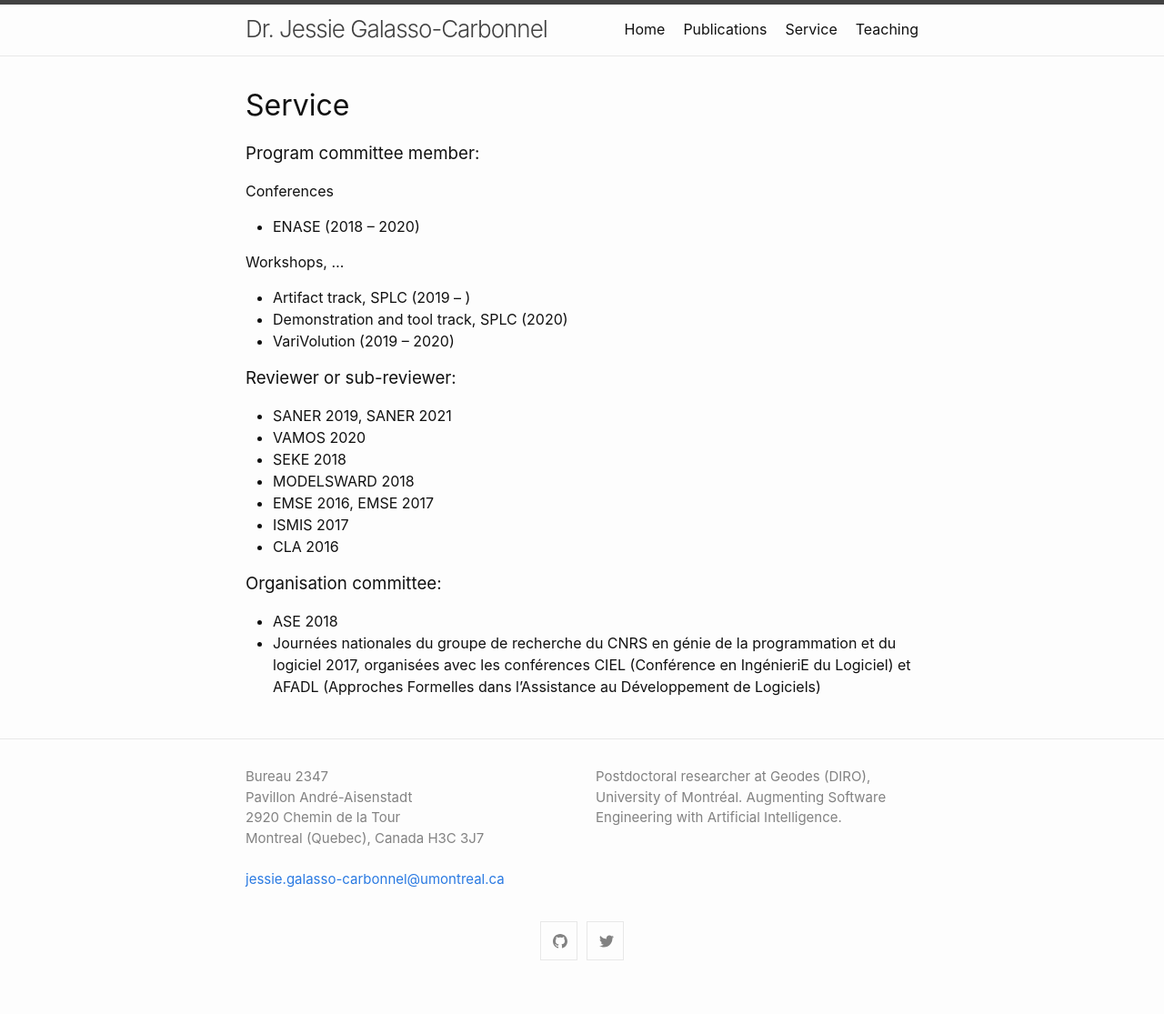
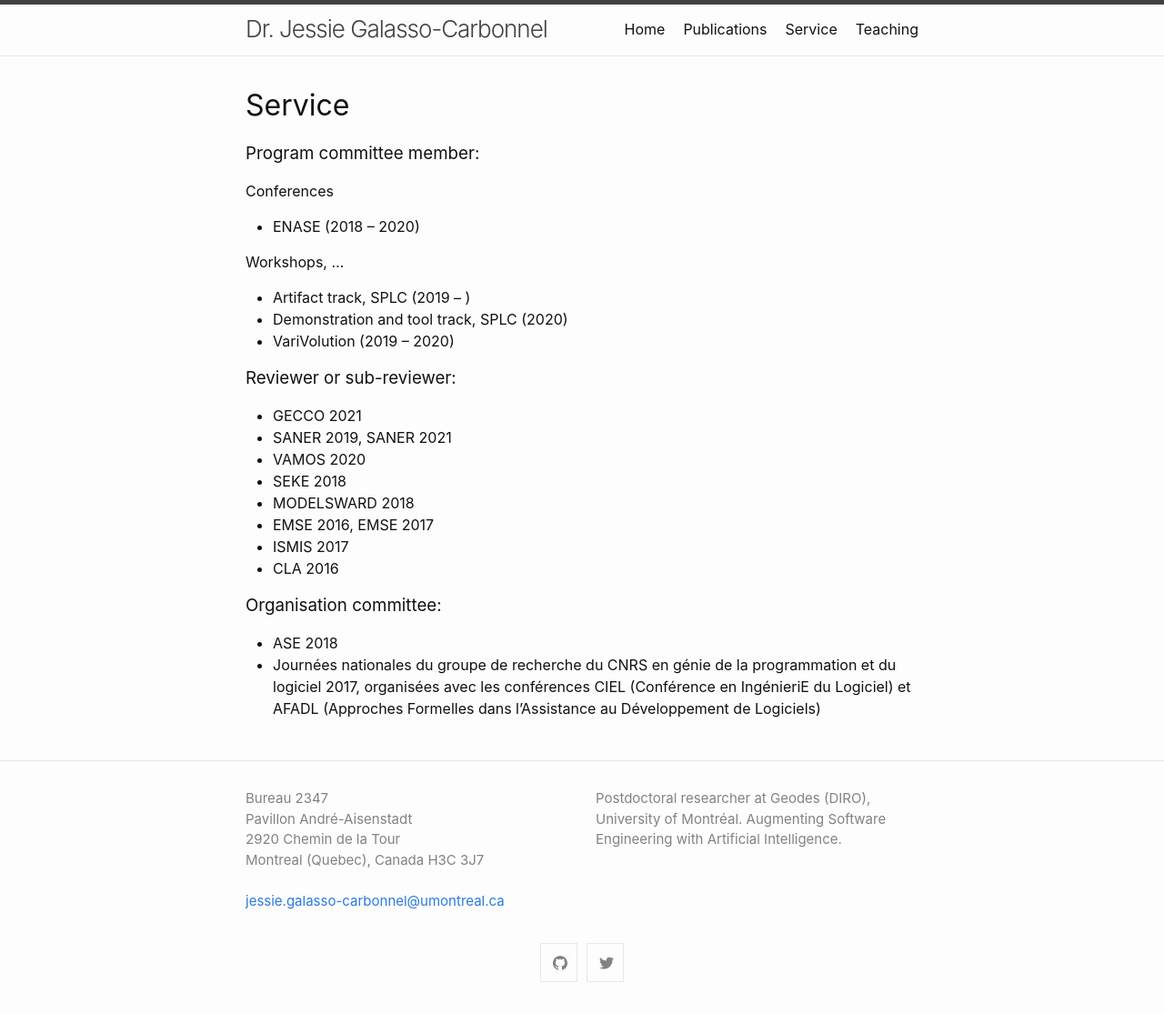
Before and after one commit to jgalasso/jgalasso.github.io, a Jekyll site: the page built from service.md, in a window 1280 px wide. Shown: the whole page at 91% size. Built offline with Jekyll 4.4.1, drawn with Linux system fonts in a browser that asks for light colours; before the commit the page ends 1091 px from its top, so only the background shows below that.

Commit message:
Review Gecco21

```diff
--- a/service.md
+++ b/service.md
@@ -17,6 +17,7 @@ permalink: /service/
 
 ### Reviewer or sub-reviewer:
 
+- GECCO 2021
 - SANER 2019, SANER 2021
 - VAMOS 2020
 - SEKE 2018
```
